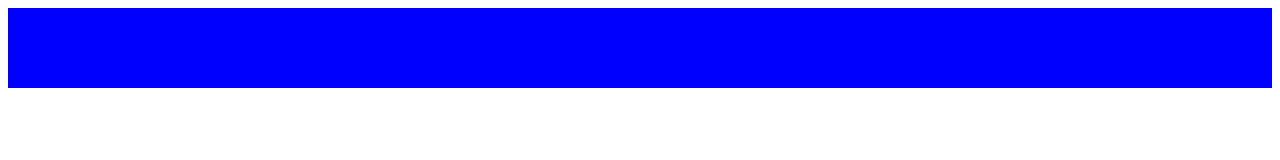
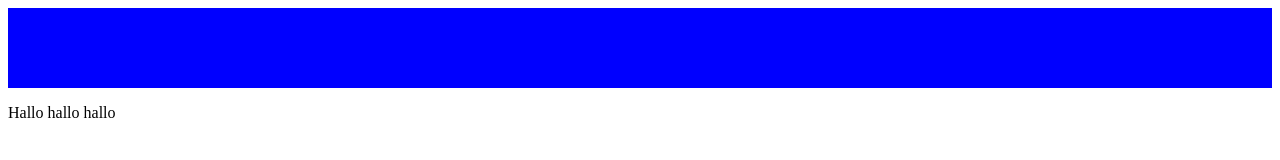
Before and after one commit to JakeU10/Jakob-U, a plain HTML site: page cv/index.html in a window 1280 px wide. Drawn offline with Linux system fonts and the light colour scheme.

Commit message:
Update index.html

```diff
--- a/cv/index.html
+++ b/cv/index.html
@@ -8,6 +8,9 @@
   <body>
     <div id="header" ></div>
     <div class="left"></div>
+    <p>
+      Hallo     hallo      hallo
+    </p>
     <div class="right"></div>
 
 
```
